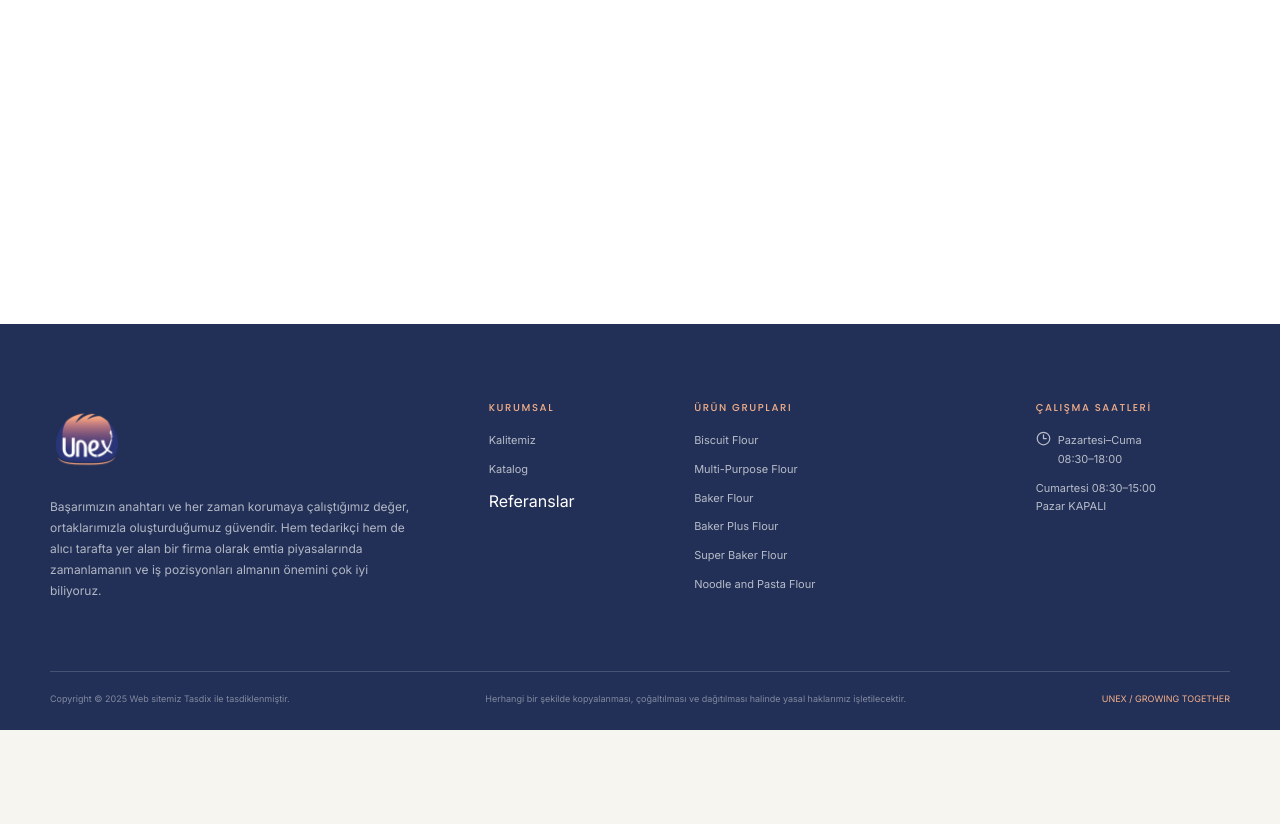
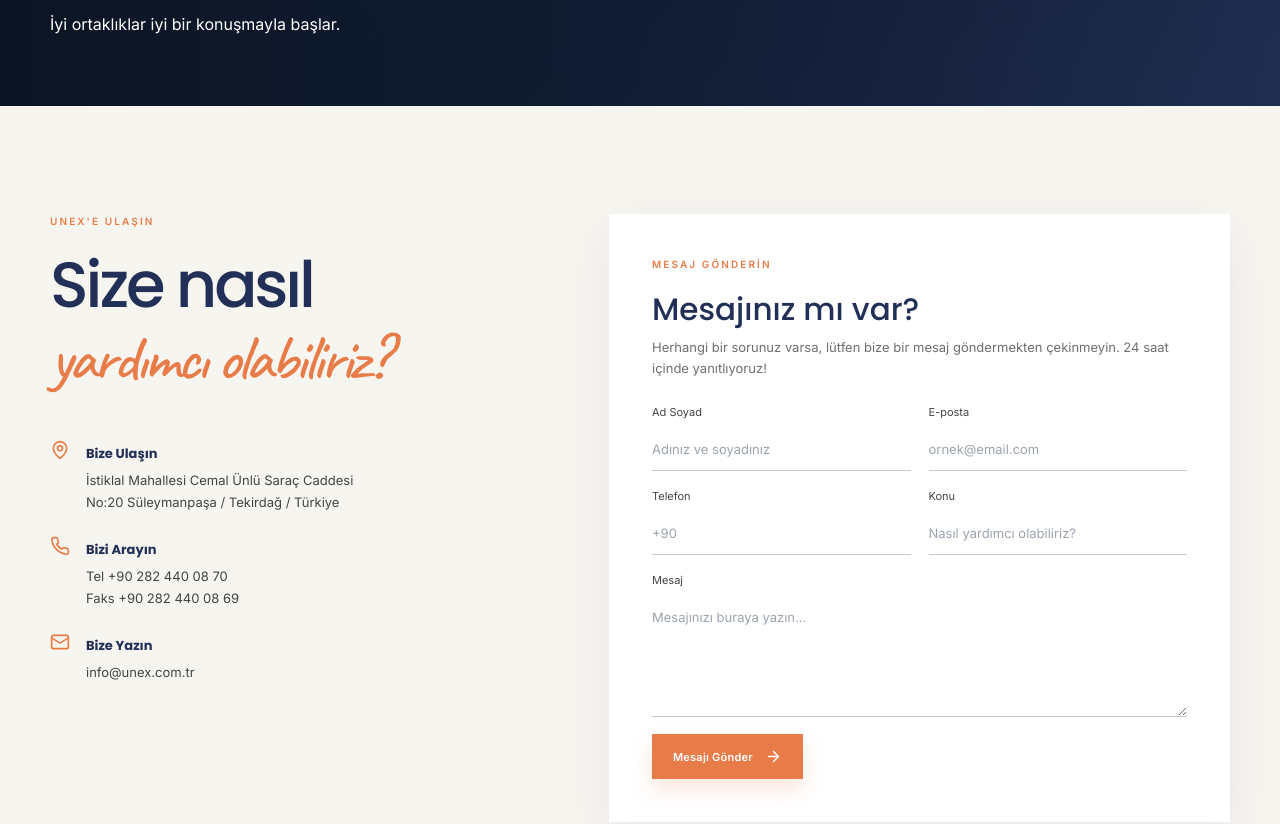
Before and after one commit to VolkanDurgut/UNEX-GIDA-SAN.-VE-T-C.LTD.-T-, a Next.js app: page /iletisim in a window 1280 px wide. Before the commit this address had no page. Shown: the part 476-1300 px from the top of the page. Before the commit the page ends 1206 px from the top, so only its background shows below. Built offline with nearby package versions, Linux system fonts and the light colour scheme.

Commit message:
iletisim sayfasi eklendi

```diff
--- /dev/null
+++ b/app/iletisim/page.tsx
@@ -0,0 +1,119 @@
+'use client';
+
+import { useState } from 'react';
+import { ArrowRight, Check, Mail, MapPin, Phone } from 'lucide-react';
+import { PageHero } from '@/components/page-hero';
+import { Reveal } from '@/components/motion-primitives';
+
+export default function ContactPage() {
+  const [sent, setSent] = useState(false);
+
+  return (
+    <main className="page-main">
+      <PageHero
+        eyebrow="İLETİŞİME GEÇİN"
+        title={
+          <>
+            Bir fikriniz mi
+            <br />
+            <em>var?</em>
+          </>
+        }
+        text="İyi ortaklıklar iyi bir konuşmayla başlar."
+      />
+
+      <section className="section-padding contact-section">
+        <div className="container contact-grid">
+          <Reveal direction="left">
+            <div className="contact-details">
+              <p className="eyebrow">UNEX&apos;E ULAŞIN</p>
+              <h2>
+                Size nasıl
+                <br />
+                <em>yardımcı olabiliriz?</em>
+              </h2>
+
+              <div className="contact-item">
+                <MapPin size={20} />
+                <div>
+                  <strong>Bize Ulaşın</strong>
+                  <p>İstiklal Mahallesi Cemal Ünlü Saraç Caddesi No:20 Süleymanpaşa / Tekirdağ / Türkiye</p>
+                </div>
+              </div>
+              <div className="contact-item">
+                <Phone size={20} />
+                <div>
+                  <strong>Bizi Arayın</strong>
+                  <p>
+                    Tel +90 282 440 08 70
+                    <br />
+                    Faks +90 282 440 08 69
+                  </p>
+                </div>
+              </div>
+              <div className="contact-item">
+                <Mail size={20} />
+                <div>
+                  <strong>Bize Yazın</strong>
+                  <p>info@unex.com.tr</p>
+                </div>
+              </div>
+            </div>
+          </Reveal>
+
+          <Reveal direction="right" delay={0.1}>
+            <form
+              className="contact-form"
+              onSubmit={(event) => {
+                event.preventDefault();
+                setSent(true);
+              }}
+            >
+              <p className="eyebrow">MESAJ GÖNDERİN</p>
+              <h3>Mesajınız mı var?</h3>
+              <p className="form-intro">
+                Herhangi bir sorunuz varsa, lütfen bize bir mesaj göndermekten çekinmeyin. 24 saat içinde
+                yanıtlıyoruz!
+              </p>
+              <div className="form-row">
+                <label>
+                  Ad Soyad
+                  <input required placeholder="Adınız ve soyadınız" />
+                </label>
+                <label>
+                  E-posta
+                  <input required type="email" placeholder="ornek@email.com" />
+                </label>
+              </div>
+              <div className="form-row">
+                <label>
+                  Telefon
+                  <input placeholder="+90" />
+                </label>
+                <label>
+                  Konu
+                  <input required placeholder="Nasıl yardımcı olabiliriz?" />
+                </label>
+              </div>
+              <label>
+                Mesaj
+                <textarea required rows={5} placeholder="Mesajınızı buraya yazın..." />
+              </label>
+              <button className="button button-gold" type="submit">
+                {sent ? (
+                  <>
+                    Mesajınız alındı <Check size={17} />
+                  </>
+                ) : (
+                  <>
+                    Mesajı Gönder <ArrowRight size={17} />
+                  </>
+                )}
+              </button>
+            </form>
+          </Reveal>
+        </div>
+      </section>
+    </main>
+  );
+}
```
